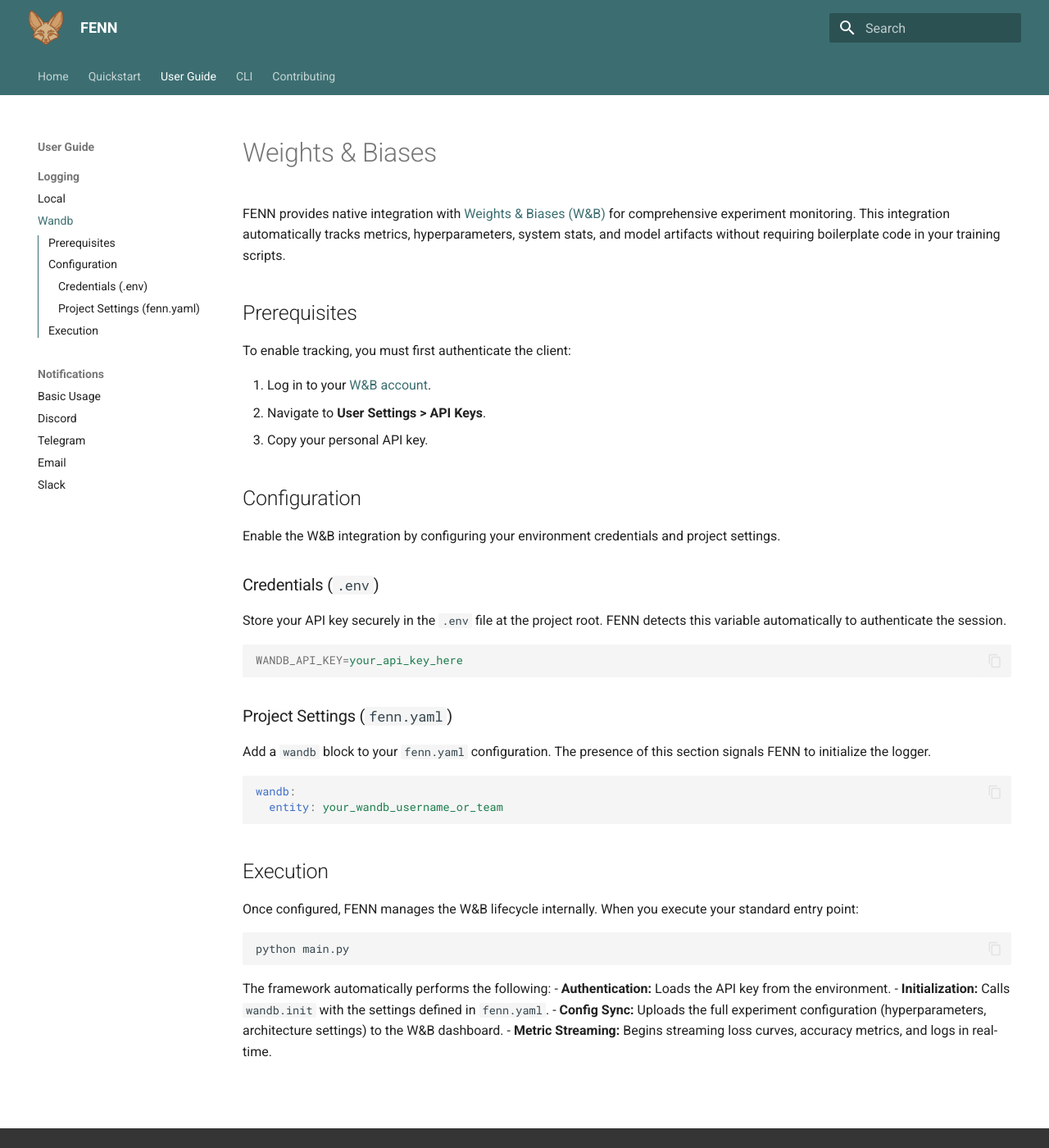
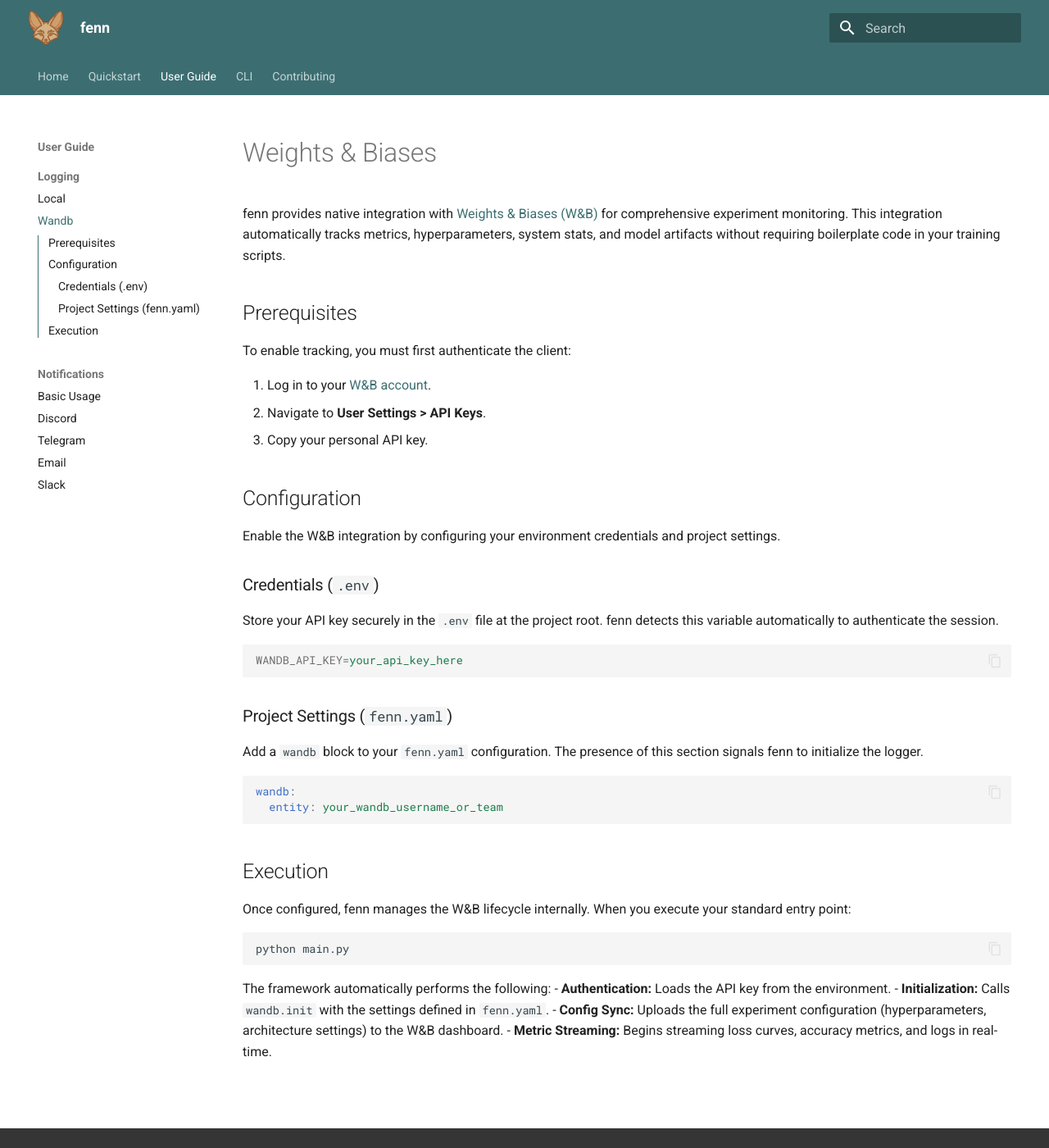
Before and after one commit to pyfenn/docs, an MkDocs documentation site: the page built from src/user_guide/logging/wandb.md, in a window 1280 px wide and 1400 px high. Shown: the whole window at 82% size. Built offline with MkDocs 1.6.1 and Material for MkDocs 9.7.7, drawn with Linux system fonts in a browser that asks for light colours.

Commit message:
updated doc

````diff
--- a/mkdocs.yml
+++ b/mkdocs.yml
@@ -1,4 +1,4 @@
-site_name: FENN
+site_name: fenn
 site_url: https://pyfenn.org/
 site_description: FENN Friendly Environment for Neural Networks
 site_author: PyFenn
--- a/src/user_guide/logging/wandb.md
+++ b/src/user_guide/logging/wandb.md
@@ -1,7 +1,7 @@
 
 # Weights & Biases
 
-FENN provides native integration with [Weights & Biases (W&B)](https://wandb.ai) for comprehensive experiment monitoring. This integration automatically tracks metrics, hyperparameters, system stats, and model artifacts without requiring boilerplate code in your training scripts.
+fenn provides native integration with [Weights & Biases (W&B)](https://wandb.ai) for comprehensive experiment monitoring. This integration automatically tracks metrics, hyperparameters, system stats, and model artifacts without requiring boilerplate code in your training scripts.
 
 ## Prerequisites
 
@@ -16,14 +16,14 @@ To enable tracking, you must first authenticate the client:
 Enable the W&B integration by configuring your environment credentials and project settings.
 
 ### Credentials (`.env`)
-Store your API key securely in the `.env` file at the project root. FENN detects this variable automatically to authenticate the session.
+Store your API key securely in the `.env` file at the project root. fenn detects this variable automatically to authenticate the session.
 
 ```ini
 WANDB_API_KEY=your_api_key_here
 ```
 
 ### Project Settings (`fenn.yaml`)
-Add a `wandb` block to your `fenn.yaml` configuration. The presence of this section signals FENN to initialize the logger.
+Add a `wandb` block to your `fenn.yaml` configuration. The presence of this section signals fenn to initialize the logger.
 
 ```yaml
 wandb:
@@ -32,7 +32,7 @@ wandb:
 
 ## Execution
 
-Once configured, FENN manages the W&B lifecycle internally. When you execute your standard entry point:
+Once configured, fenn manages the W&B lifecycle internally. When you execute your standard entry point:
 
 ```bash
 python main.py
````
Also changed, not shown: src/index.md (+2 -2 lines), src/quickstart.md (+3 -3 lines), src/user_guide/logging/local.md (+1 -1 lines), src/user_guide/notifications/basic_usage.md (+12 -0 lines), 1 other file.
